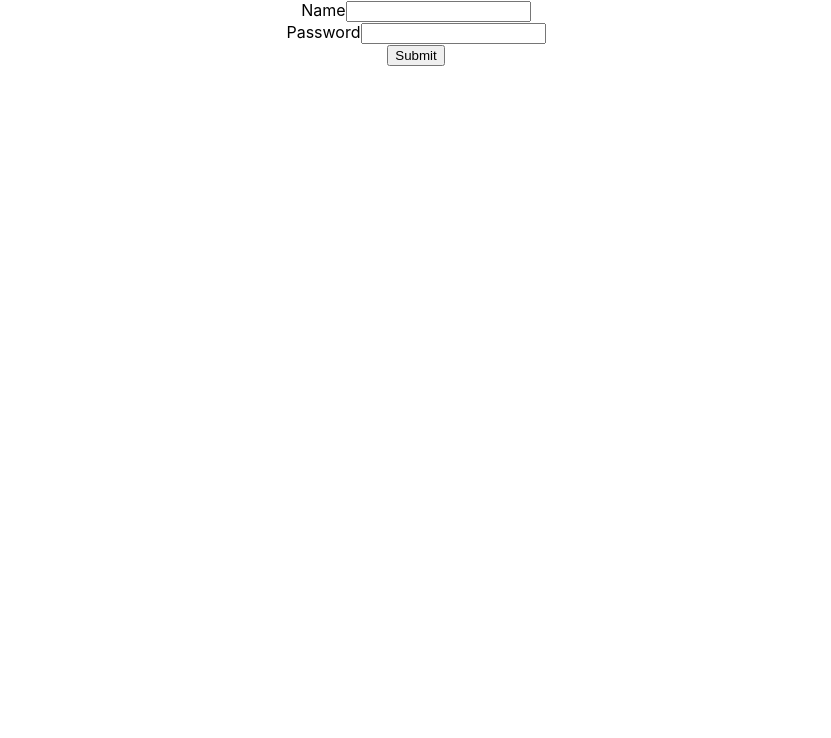
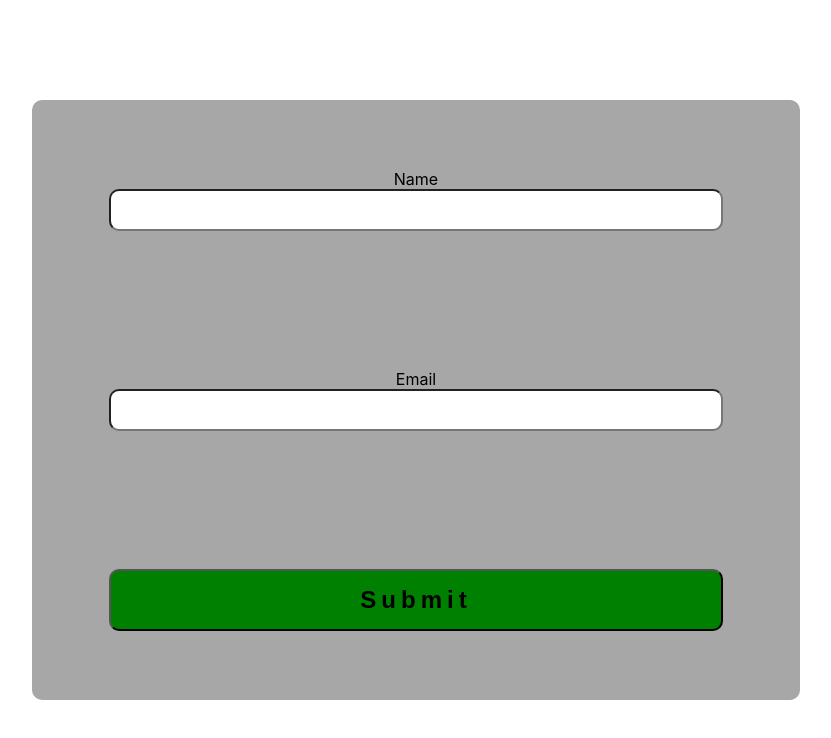
Before and after one commit to TDomagalski/DaftCodeAcademy, a React (Create React App) app in the folder ex1/: page / in a window 1280 px wide. Shown: the top 738 px of the page, without its empty margins (224-1055 px from the left). Built offline with nearby package versions, Linux system fonts and the light colour scheme.

Commit message:
feat(form): add some styles

```diff
--- a/ex1/src/components/Form.js
+++ b/ex1/src/components/Form.js
@@ -52,6 +52,7 @@ const Form = () => {
 	}, [name, email]);
 
 	return (
+		<div className="container">
 			<form onSubmit={handleSubmit}>
 				<div className="field">
 					<label>Name</label>
@@ -66,9 +67,9 @@ const Form = () => {
 					{nameErr ? <span>Invalid User name</span> : null}
 				</div>
 				<div className="field">
-				<label>Password</label>
+					<label>Email</label>
 					<input
-					type="password"
+						type="email"
 						value={email}
 						onInput={emailHandler}
 						onChange={(e) => {
@@ -77,10 +78,11 @@ const Form = () => {
 					/>
 					{emailErr ? <span>Invalid Email name</span> : null}
 				</div>
-			<div className="field">
+				<div className="btnSubmit">
 					<button type="sumbit">Submit</button>
 				</div>
 			</form>
+		</div>
 	);
 };
 
--- a/ex1/src/style.css
+++ b/ex1/src/style.css
@@ -55,16 +55,30 @@
           justify-content: flex-start;
 }
 
+.container form .field {
+  display: -webkit-box;
+  display: -ms-flexbox;
+  display: flex;
+  -webkit-box-orient: vertical;
+  -webkit-box-direction: normal;
+      -ms-flex-direction: column;
+          flex-direction: column;
+  -ms-flex-wrap: wrap;
+      flex-wrap: wrap;
+  -webkit-box-pack: center;
+      -ms-flex-pack: center;
+          justify-content: center;
+  -webkit-box-flex: 1;
+      -ms-flex-positive: 1;
+          flex-grow: 1;
+}
+
 .container form input {
   font-size: 24px;
   text-align: center;
   padding: 5px;
   letter-spacing: 5px;
   border-radius: 10px;
-}
-
-.container form input:last-of-type {
-  margin-top: 50px;
 }
 
 .container form span {
--- a/ex1/src/style.scss
+++ b/ex1/src/style.scss
@@ -35,16 +35,20 @@
 		flex-wrap: nowrap;
 		justify-content: flex-start;
 
+		.field {
+			display: flex;
+			flex-direction: column;
+			flex-wrap: wrap;
+			justify-content: center;
+			flex-grow: 1;
+		}
+
 		input {
 			font-size: 24px;
 			text-align: center;
 			padding: 5px;
 			letter-spacing: 5px;
 			border-radius: 10px;
-
-			&:last-of-type {
-				margin-top: 50px;
-			}
 		}
 
 		span {
```
Also changed, not shown: 1 other file (tests, documents, lock files or other folders). Lines whose indentation alone changed are shown as unchanged.
